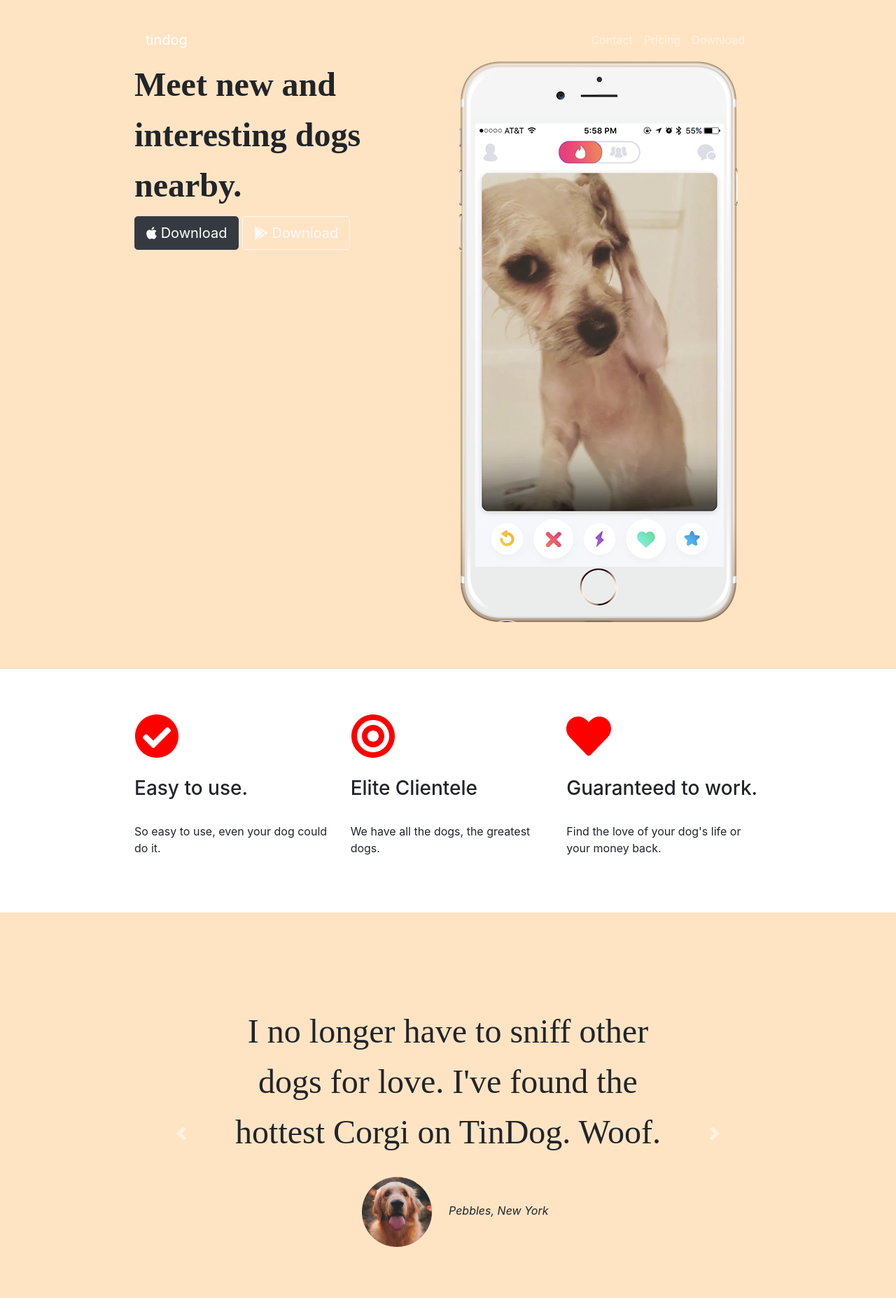
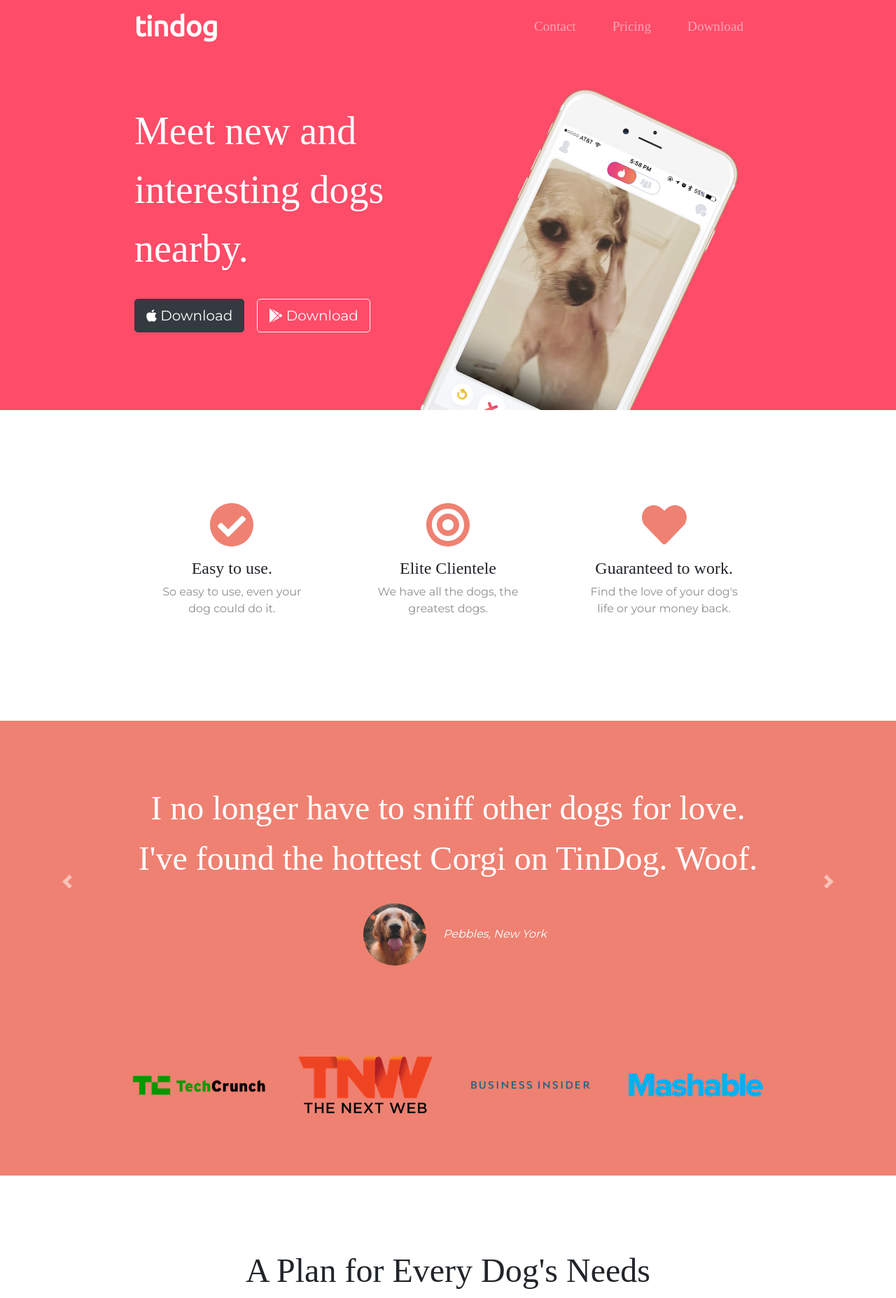
Before and after one commit to askdhruv/Tindog, a plain HTML site: page index.html in a window 1280 px wide. Shown: the part 35-1890 px from the top of the page at 70% size. Drawn offline with nearby package versions, Linux system fonts and the light colour scheme.

Commit message:
Update styles.css

```diff
--- a/css/styles.css
+++ b/css/styles.css
@@ -1,58 +1,179 @@
-h1 {  font-family: 'Montserrat, sans-serif';  font-size: 3rem;  line-height: 1.5;  font-weight: 900;}
-h2{
-    font-family: 'Montserrat, sans-serif';
+
+body {
+  font-family: "Montserrat";
+  text-align: center;
+}
+
+h1, h2, h3, h4, h5, h6 {
+  font-family: "Montserrat-Bold";
+}
+
+p {
+  color: #8f8f8f;
+}
+
+/* Headings */
+
+.big-heading {
+  font-family: "Montserrat-Black";
+  font-size: 3.5rem;
+  line-height: 1.5;
+}
+
+.section-heading {
   font-size: 3rem;
   line-height: 1.5;
 }
-#title{
-    background-color:bisque;
-}
+
+/* Containers */
+
 .container-fluid{
-    padding: 5% 15%;
+  padding: 7% 15%;
 }
 
-.material-symbols-outlined {
-  font-variation-settings:
-  'FILL' 0,
-  'wght' 400,
-  'GRAD' 0,
-  'opsz' 48
-}
-.feature_box{
-    padding: 15% 7%;
-    text-align: center;
-    padding: 5%;
-}
-h3{
-    line-height: 3;
-}
-i{
-    line-height: 3;
-}
-.icon{
-    color: red;
-}
-.icon:hover {
-    color:black;
+/* Sections */
+
+.colored-section {
+  background-color: #ff4c68;
+  color: #fff;
 }
 
-#testimonials{
-    background-color: bisque;
-    padding: 7% 15%;
-    text-align: center;
+.white-section {
+  background-color: #fff;
+}
 
+/* Navigation Bar */
+
+.navbar {
+  padding: 0 0 4.5rem;
 }
-.testimonial-image{
-    width: 100px;
+
+.navbar-brand {
+  font-family: "Ubuntu";
+  font-size: 2.5rem;
+  font-weight: bold;
+}
+
+.nav-item {
+  padding: 0 18px;
+}
+
+.nav-link {
+  font-size: 1.2rem;
+  font-family: "Montserrat-Light";
+}
+
+/* Buttons */
+
+.download-button {
+  margin: 5% 3% 5% 0;
+}
+
+/* Title Section */
+
+#title {
+  background-color: #ff4c68;
+  color: #fff;
+  text-align: left;
+}
+
+#title .container-fluid {
+  padding: 3% 15% 7%;
+}
+
+/* Title Image */
+
+.title-image {
+  width: 60%;
+  transform: rotate(25deg);
+  position: absolute;
+  right: 30%;
+}
+
+/* Features Section */
+
+#features {
+  position: relative;
+}
+
+.feature-title {
+  font-size: 1.5rem;
+}
+
+.feature-box {
+  padding: 4.5%;
+}
+
+.icon {
+  color: #ef8172;
+  margin-bottom: 1rem;
+}
+
+.icon:hover {
+  color: #ff4c68;
+}
+
+/* Testimonial Section */
+
+#testimonials {
+  background-color: #ef8172;
+}
+
+.testimonial-text {
+  font-size: 3rem;
+  line-height: 1.5;
+}
+
+.testimonial-image {
+  width: 10%;
   border-radius: 100%;
   margin: 20px;
 }
-#press{
-    background-color: bisque;
-    padding-bottom: 5%;
+
+
+#press {
+  background-color: #ef8172;
+  padding-bottom: 3%;
+}
+
+.press-logo {
+  width: 15%;
+  margin: 20px 20px 50px;
+}
+
+/* Pricing Section */
+
+#pricing {
+  padding: 100px;
+}
+
+.price-text {
+  font-size: 3rem;
+  line-height: 1.5;
+}
+
+.pricing-column {
+  padding: 3% 2%;
+}
+
+/* CTA Section */
+
+
+/* Footer Section */
+
+
+.social-icon {
+  margin: 20px 10px;
+}
+
+@media (max-width: 1028px) {
+
+  #title {
     text-align: center;
   }
-.press-logo{
-    margin: 20px 20px 10px;
-    width: 200px;
+
+  .title-image {
+    position: static;
+    transform: rotate(0);
   }
+}
```
Lines whose indentation alone changed are shown as unchanged.
